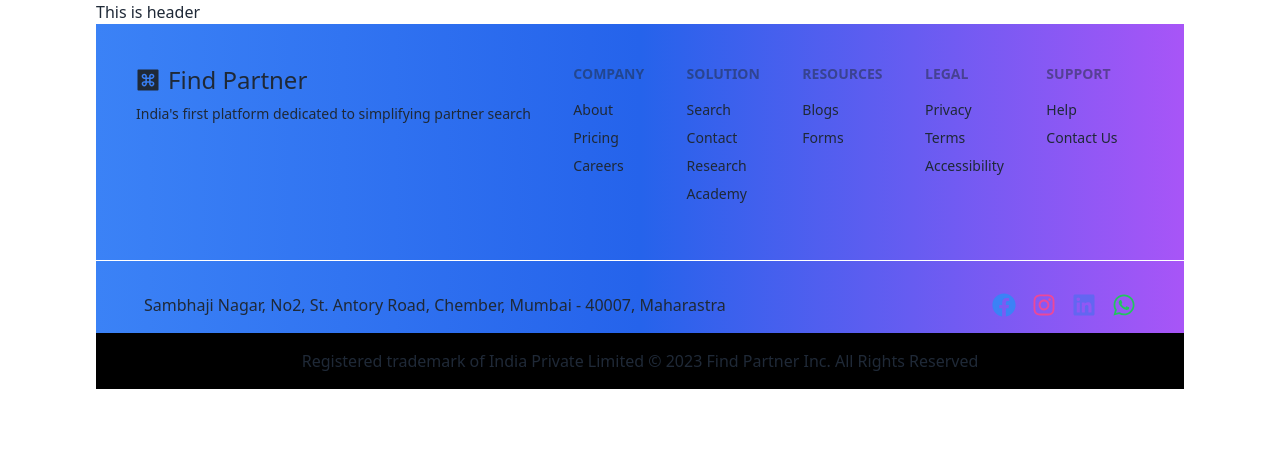
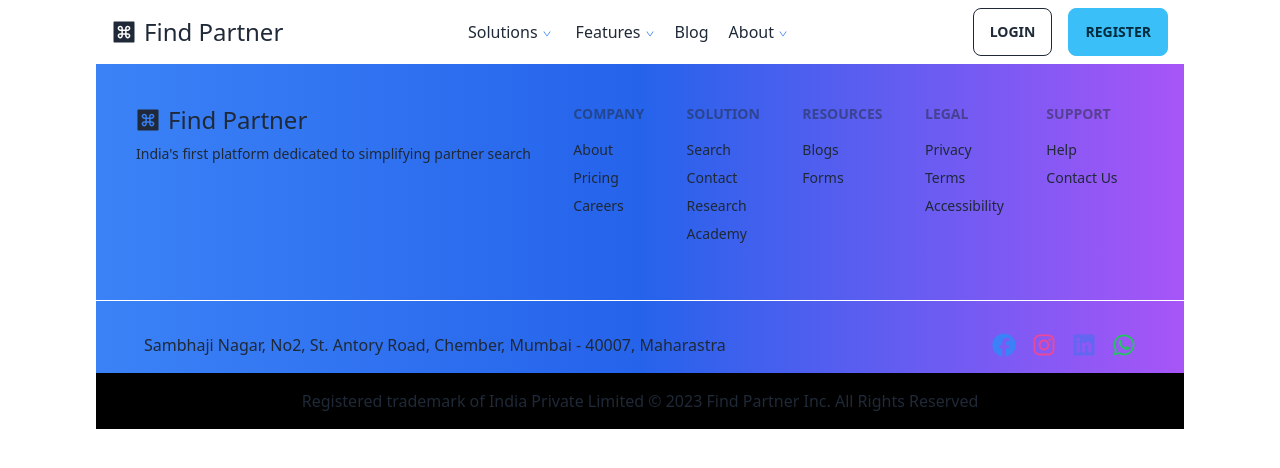
Before and after one commit to Ashik-Faysal/find-partners, a React (Vite) app: page / in a window 1280 px wide. Shown: the top 468 px of the page. Built offline with nearby package versions, Linux system fonts and the light colour scheme.

Commit message:
added Header section

```diff
--- a/src/pages/shared/Header.jsx
+++ b/src/pages/shared/Header.jsx
@@ -1,10 +1,101 @@
+import React, { useState } from "react";
+import { AiFillMacCommand, AiOutlineDown } from "react-icons/ai";
+import { Link } from "react-router-dom";
 
 const Header = () => {
-    return (
-        <div>
-            <h1>This is header</h1>
+  const [isSolutionOpen, setIsSolutionOpen] = useState(false);
+  const [isFeaturesOpen, setIsFeaturesOpen] = useState(false);
+  const [isAboutOpen, setIsAboutOpen] = useState(false);
+
+  const toggleSolutionDropdown = () => {
+    setIsSolutionOpen(!isSolutionOpen);
+  };
+
+  const toggleFeaturesDropdown = () => {
+    setIsFeaturesOpen(!isFeaturesOpen);
+  };
+
+  const toggleAboutDropdown = () => {
+    setIsAboutOpen(!isAboutOpen);
+  };
+
+  return (
+    <>
+      <div className="flex justify-between px-4 py-2 ">
+        <div className="flex items-center gap-2">
+          <AiFillMacCommand size={24} />
+          <h4 className="text-2xl">Find Partner</h4>
         </div>
-    );
+        <div className="flex items-center gap-4">
+          <div className="dropdown dropdown-hover">
+            <label tabIndex={0} className="m-1 flex items-center">
+              <span>Solutions</span>
+              <AiOutlineDown size={10} className="mt-1 ml-1 text-blue-500" />
+            </label>
+            <ul
+              tabIndex={0}
+              className="dropdown-content z-[1] menu p-2 shadow bg-base-100 rounded-box w-52"
+            >
+              <li>
+                <a>Search</a>
+              </li>
+              <li>
+                <a>Contact</a>
+              </li>
+              <li>
+                <a>Research</a>
+              </li>
+              <li>
+                <a>Academy</a>
+              </li>
+            </ul>
+          </div>
+
+          <div className="dropdown dropdown-hover">
+            <label tabIndex={0} className="m-1 flex items-center">
+              <span>Features</span>
+              <AiOutlineDown size={10} className="mt-1 ml-1 text-blue-500" />
+            </label>
+            <ul
+              tabIndex={0}
+              className="dropdown-content z-[1] menu p-2 shadow bg-base-100 rounded-box w-52"
+            >
+              <li>
+                <a>Careers</a>
+              </li>
+              <li>
+                <a>Forms</a>
+              </li>
+            </ul>
+          </div>
+          <div>
+            <a href="#">Blog</a>
+          </div>
+          <div className="dropdown dropdown-hover">
+            <label tabIndex={0} className="m-1 flex items-center">
+              <span>About</span>
+              <AiOutlineDown size={10} className="mt-1 ml-1 text-blue-500" />
+            </label>
+            <ul
+              tabIndex={0}
+              className="dropdown-content z-[1] menu p-2 shadow bg-base-100 rounded-box w-52"
+            >
+              <li>
+                <a>Privacy</a>
+              </li>
+              <li>
+                <a>Terms</a>
+              </li>
+            </ul>
+          </div>
+        </div>
+        <div className="flex items-center gap-4">
+          <Link className="btn btn-outline" href="/login">Login</Link>
+          <Link className="btn btn-info" href="/register">Register</Link>
+        </div>
+      </div>
+    </>
+  );
 };
 
 export default Header;
```
